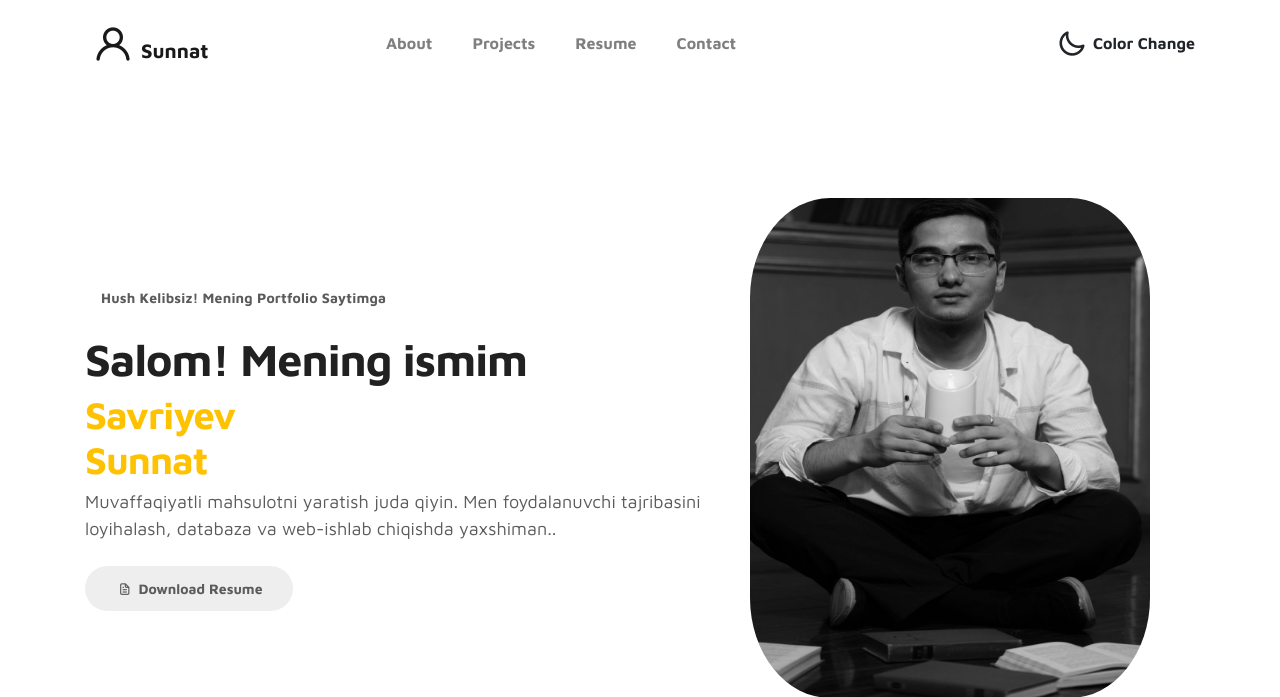
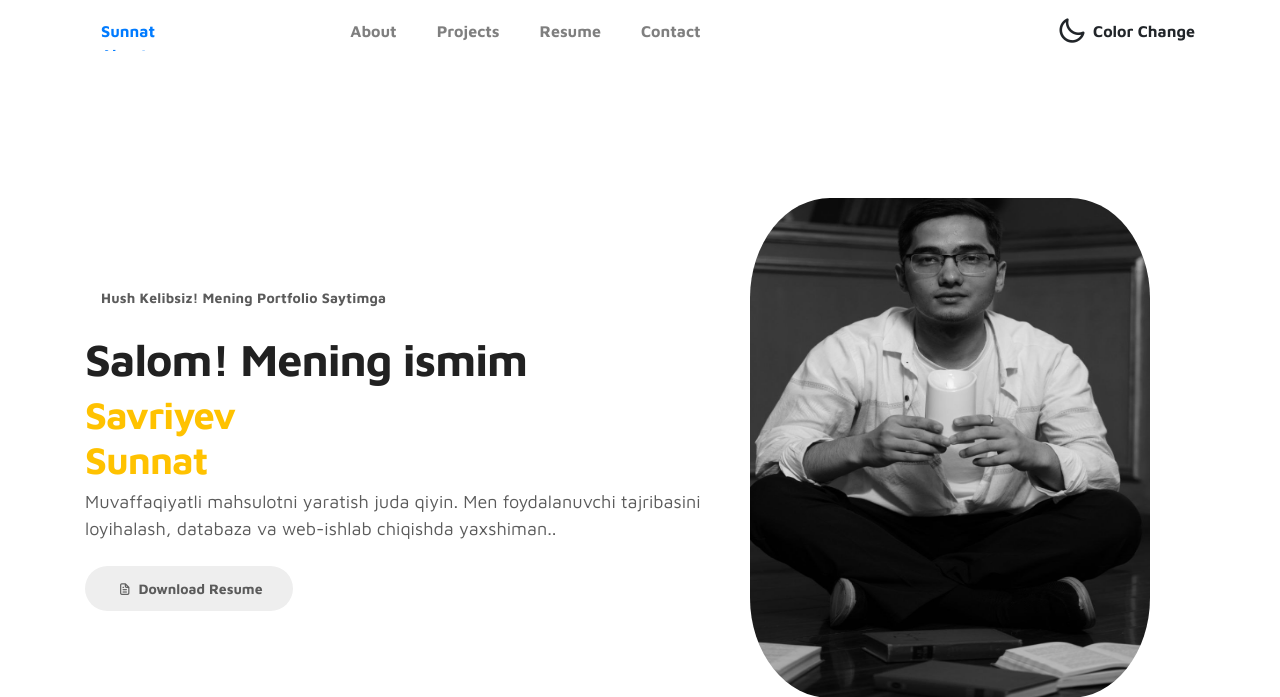
Before and after one commit to sunnatsavriyev/porfolio, a Django app: page / in a window 1280 px wide. Shown: the top 697 px of the page. Run offline with Django 5.2, Linux system fonts and the light colour scheme; some libraries are stand-ins or nearby versions.

Commit message:
commit last

```diff
--- a/templates/index.html
+++ b/templates/index.html
@@ -31,7 +31,6 @@
                                 <div class="animated-info">
                                     <span class="animated-item">Savriyev Sunnat</span>
                                     <span class="animated-item">Backend Developer</span>
-                                    <span class="animated-item">Web Designer</span>
                                 </div>
                         </h1>
                         <br>
--- a/templates/navbar.html
+++ b/templates/navbar.html
@@ -1,6 +1,6 @@
 <nav class="navbar navbar-expand-sm navbar-light">
     <div class="container">
-        <a class="navbar-brand" href="index.html"><i class='uil uil-user'></i>Sunnat</a>
+        <a href="#about" class="nav-link"><span data-hover="About">Sunnat</span></a>
 
         <button class="navbar-toggler" type="button" data-toggle="collapse" data-target="#navbarNav" aria-controls="navbarNav" aria-expanded="false"
             aria-label="Toggle navigation">
```
